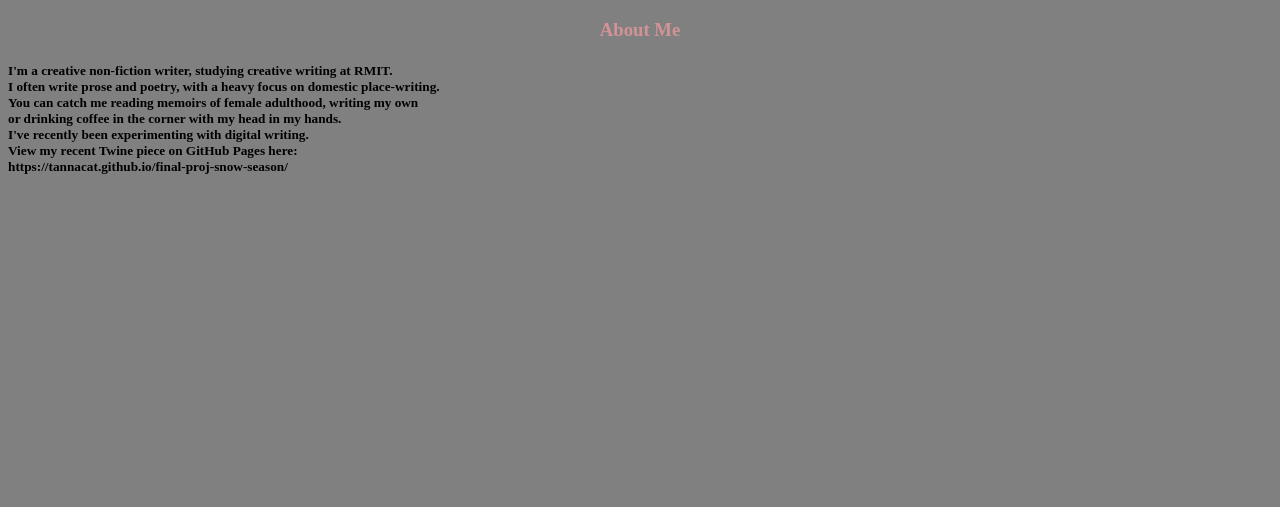
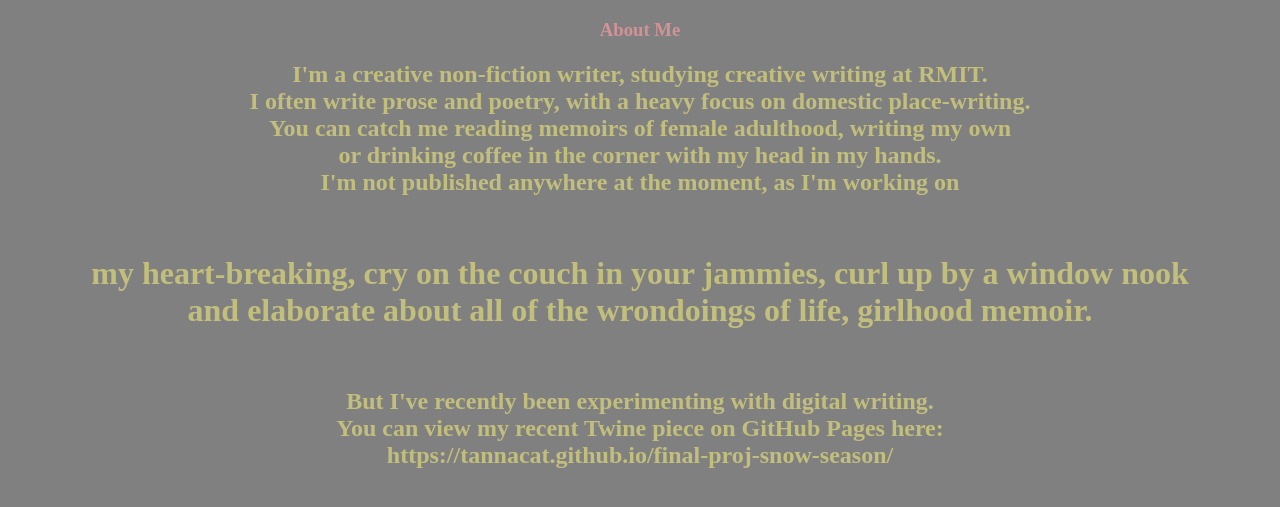
Before and after one commit to tannacat/tannacat.github.io, a plain HTML site: page index.html in a window 1280 px wide. Shown: the part 61-568 px from the top of the page. Drawn offline with Linux system fonts and the light colour scheme.

Commit message:
Update index.html

```diff
--- a/index.html
+++ b/index.html
@@ -20,7 +20,7 @@
 
   <h3>About Me</h3>
 
-<h5>I'm a creative non-fiction writer, studying creative writing at RMIT.
+<h2>I'm a creative non-fiction writer, studying creative writing at RMIT.
   <br>
 
 I often write prose and poetry, with a heavy focus on domestic place-writing.
@@ -32,18 +32,28 @@ I often write prose and poetry, with a heavy focus on domestic place-writing.
   or drinking coffee in the corner with my head in my hands.
 
   <br>
+  I'm not published anywhere at the moment, as I'm working on </h2>
+  <br>
+  <h1>my heart-breaking, cry on the couch in your jammies, curl up by a window nook
+    <br>
+and elaborate about all of the wrondoings of life, girlhood memoir. </h1>
+    <br>
 
 
-  I've recently been experimenting with digital writing.
+
+
+ <h2> But I've recently been experimenting with digital writing.
+
 
   <br>
 
 
-View my recent Twine piece on GitHub Pages here:
+You can view my recent Twine piece on GitHub Pages here:
   <br>
 
 
-  https://tannacat.github.io/final-proj-snow-season/</h5>
+  <a>https://tannacat.github.io/final-proj-snow-season/</a>
+</h2>
 
 
 </body>
```
